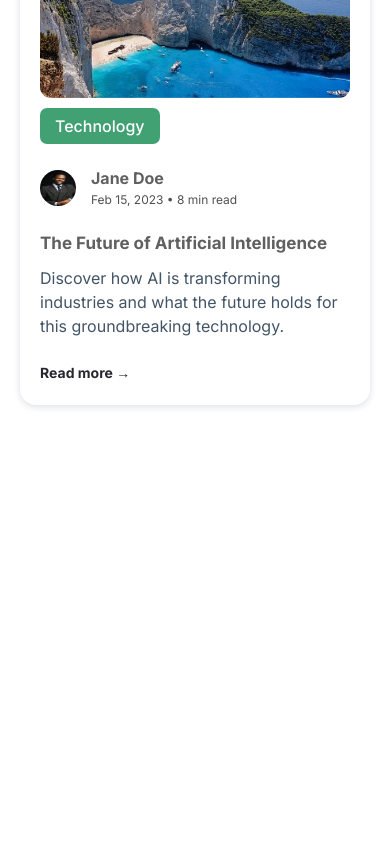
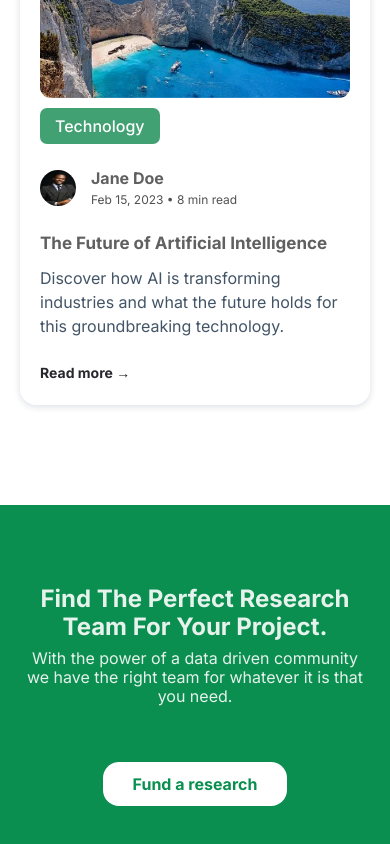
Before and after one commit to Josh-Alhassan/everey-app, a Next.js app: page / in a window 390 px wide. Shown: the part 4316-5160 px from the top of the page. Before the commit the page ends 4821 px from the top, so only its background shows below. Built offline with nearby package versions, Linux system fonts and the light colour scheme.

Commit message:
add small screen size

```diff
--- a/src/app/globals.css
+++ b/src/app/globals.css
@@ -11,6 +11,8 @@
 :root {
   --background: #ffffff;
   --text-color: rgba(255, 255, 255, 1);
+  --color-white-3: rgba(230, 242, 236, 1);
+
   --foreground: #606060;
   --primaryColor: rgb(11, 143, 80);
   --text-color-green: rgba(11, 143, 80, 1);
--- a/src/app/page.tsx
+++ b/src/app/page.tsx
@@ -1,5 +1,6 @@
 import AreaOfSpecialization from "@/component/AreaOfSpecialization";
 import ArticleSection from "@/component/ArticleSection";
+import FundResearch from "@/component/FundResearch";
 import Hero from "@/component/Hero";
 import { Inter } from "next/font/google";
 
@@ -12,6 +13,7 @@ export default function Home() {
       <Hero />
       <AreaOfSpecialization />
       <ArticleSection />
+      <FundResearch />
       <footer></footer>
     </div>
   );
--- /dev/null
+++ b/src/component/FundResearch.module.css
@@ -0,0 +1,39 @@
+.fundResearchContainer {
+  background-color: var(--primaryColor);
+  padding: 80px 20px;
+}
+
+.fundResearchTitle {
+  font-weight: 600;
+  font-size: 24px;
+  line-height: 28px;
+  text-align: center;
+  color: var(--color-white-3);
+
+  margin-bottom: 8px;
+}
+
+.fundResearchText {
+  font-size: 16px;
+  line-height: 19px;
+  color: var(--color-white-3);
+  text-align: center;
+
+  margin-bottom: 56px;
+}
+
+.fundResearchLink {
+  display: block;
+  padding: 14px 30px;
+  font-size: 16px;
+  font-weight: 700;
+  line-height: 16px;
+  color: var(--primaryColor);
+  background-color: var(--background);
+
+  width: fit-content;
+
+  margin: 0 auto;
+
+  border-radius: 16px;
+}
--- /dev/null
+++ b/src/component/FundResearch.tsx
@@ -0,0 +1,22 @@
+import React from "react";
+import styles from "./FundResearch.module.css";
+
+const FundResearch: React.FC = () => {
+  return (
+    <section className={styles.fundResearchContainer}>
+      <h2 className={styles.fundResearchTitle}>
+        Find The Perfect Research Team For Your Project.
+      </h2>
+      <p className={styles.fundResearchText}>
+        With the power of a data driven community we have the right team for
+        whatever it is that you need.
+      </p>
+
+      <a href="#" className={styles.fundResearchLink}>
+        Fund a research
+      </a>
+    </section>
+  );
+};
+
+export default FundResearch;
```
